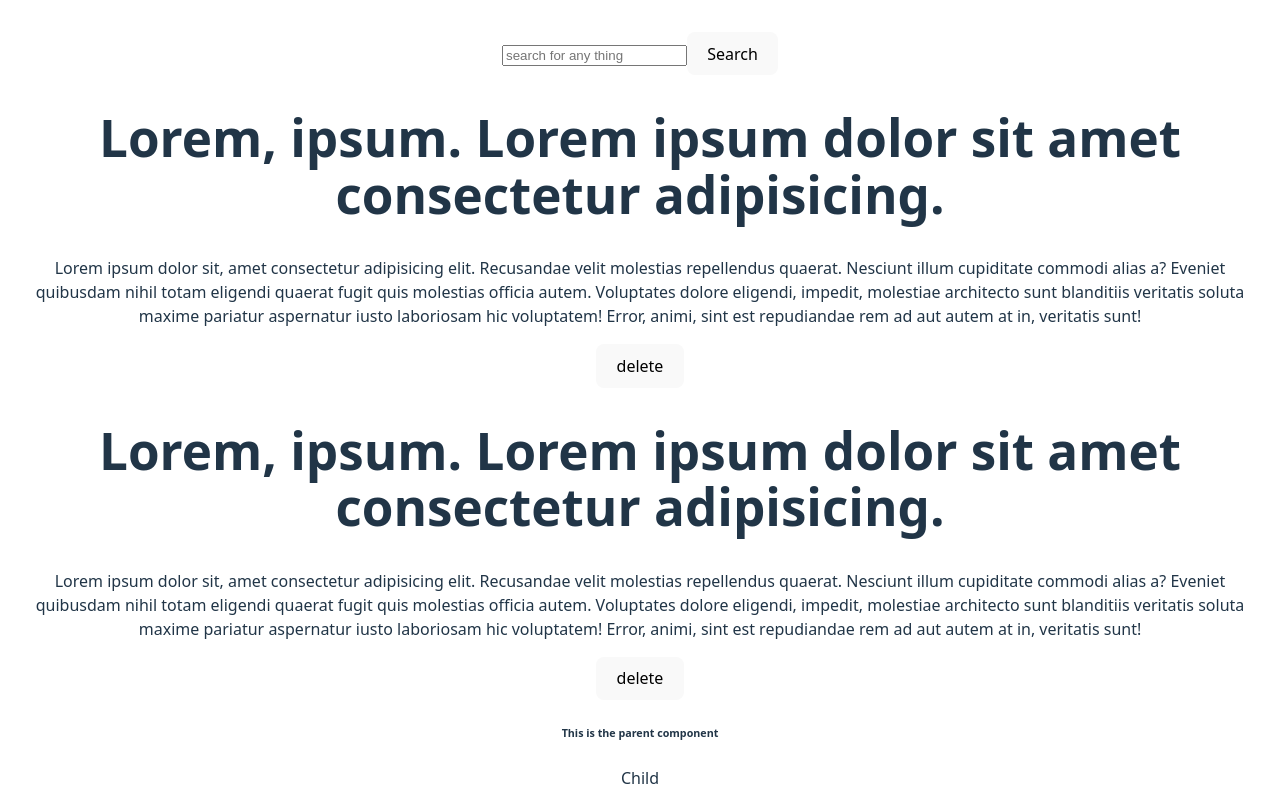
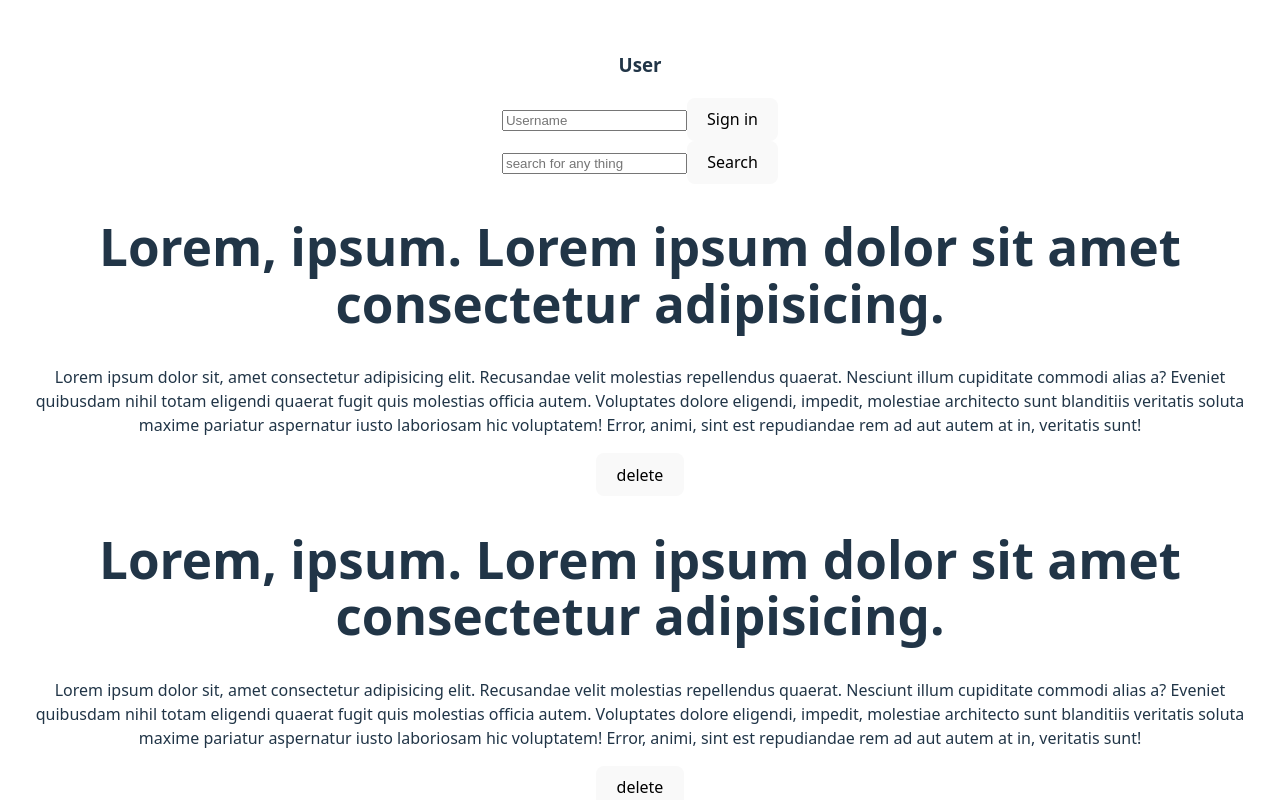
Before and after one commit to IBUNHABIBU/Typescript, a React (Vite) app in the folder reactypescript/: page / in a window 1280 px wide. Shown: the top 800 px of the page. Built offline with nearby package versions, Linux system fonts and the light colour scheme; no server answers.

Commit message:
Add event

```diff
--- a/reactypescript/src/App.tsx
+++ b/reactypescript/src/App.tsx
@@ -4,12 +4,14 @@ import Child from './children/Child'
 import Parent from './children/Parent'
 import Form from './Components/Form'
 import PostList from './Components/PostList'
+import User from './Components/User'
 
 function App() {
 
   return (
     <>
       <div>
+        <User />
         <Form />
         <Parent>
           <Child />
```
